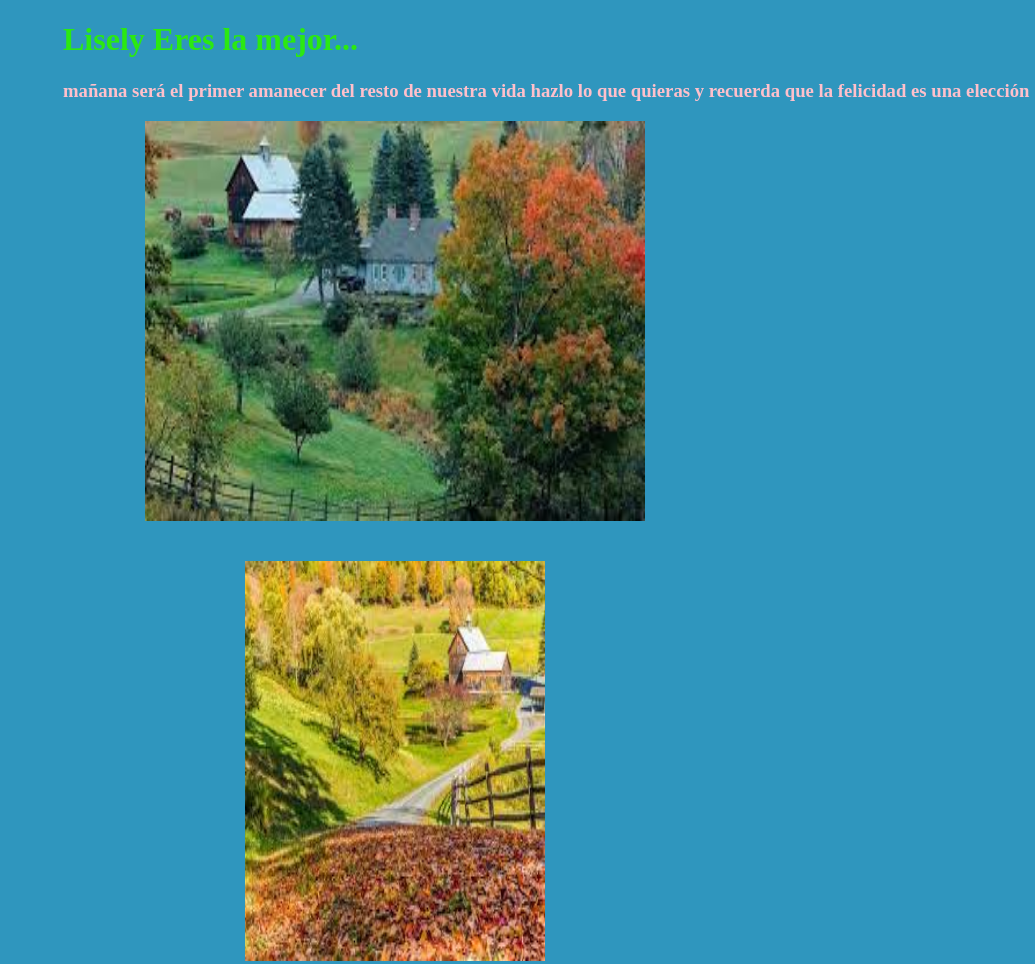
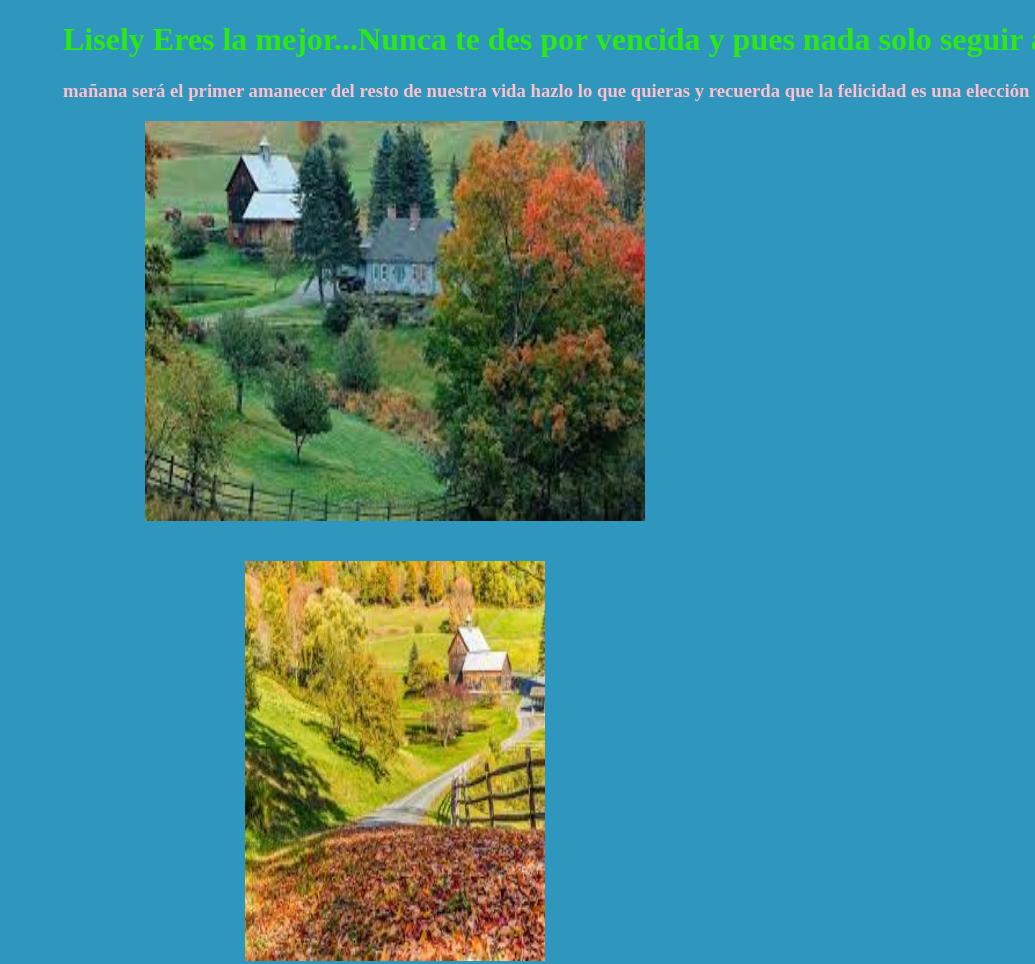
Before and after one commit to neil-toscano/lisely, a plain HTML site: page index.html in a window 1280 px wide. Shown: the top 964 px of the page, without its empty margins (245-1280 px from the left). Drawn offline with Linux system fonts and the light colour scheme.

Commit message:
Update index.html

```diff
--- a/index.html
+++ b/index.html
@@ -9,7 +9,7 @@
 <body style="background-color: rgb(47, 150, 190);">
 
     <h1 style="color: rgb(43, 233, 18); left: 300px; position:relative;">
-        Lisely Eres la mejor...
+        Lisely Eres la mejor...Nunca te des por vencida y pues nada solo seguir adelante
     </h1>
     <h3 style="color: pink; left: 300px; position:relative;">
         mañana será el primer amanecer del resto
```
